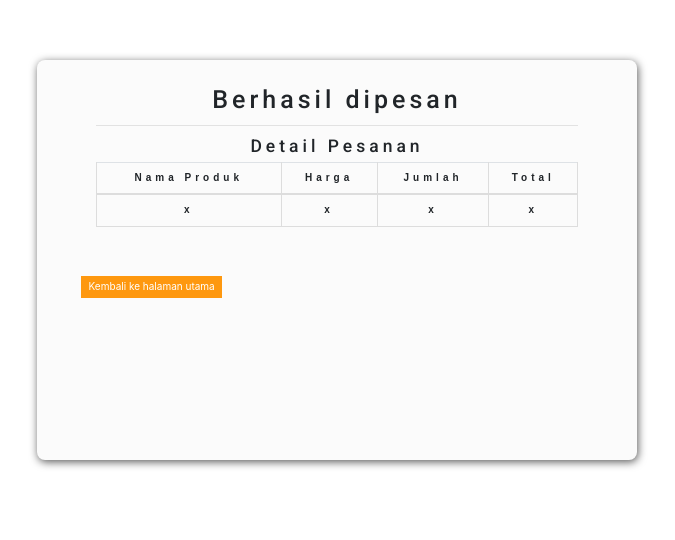
After one commit to kritingkenway/ci4-musik, a CodeIgniter 4 app: the page made by app/Views/berhasil2.php in a window 1280 px wide. The commit adds this page. Shown: the top 540 px of the page, without its empty margins (303-978 px from the left). Run offline with PHP 8.4 and a stand-in for CodeIgniter, Linux system fonts and the light colour scheme; the template is opened without the code that fills it, so the values that code supplies are empty; some libraries are stand-ins or nearby versions.

Commit message:
(update)

```diff
--- /dev/null
+++ b/app/Views/berhasil2.php
@@ -0,0 +1,73 @@
+<!doctype html>
+<html lang="en">
+
+<head>
+    <!-- Required meta tags -->
+    <meta charset="utf-8">
+    <meta name="viewport" content="width=device-width, initial-scale=1, shrink-to-fit=no">
+
+    <!-- Bootstrap CSS -->
+     <link href="http://localhost/musik/assets/frontend/css/bootstrap.min.css" rel="stylesheet">
+    <link href="http://localhost/musik/assets/frontend/css/font-awesome.min.css" rel="stylesheet">
+    <link href="http://localhost/musik/assets/frontend/css/prettyPhoto.css" rel="stylesheet">
+    <link href="http://localhost/musik/assets/frontend/css/price-range.css" rel="stylesheet">
+    <link href="http://localhost/musik/assets/frontend/css/animate.css" rel="stylesheet">
+  <link href="http://localhost/musik/assets/frontend/css/main.css" rel="stylesheet">
+  <link href="http://localhost/musik/assets/frontend/css/responsive.css" rel="stylesheet">
+    <link rel="shortcut icon" href="http://localhost/musik/assets/frontend/images/ico/favicon.ico">
+    <link rel="apple-touch-icon-precomposed" sizes="144x144" href="http://localhost/musik/assets/frontend/images/ico/apple-touch-icon-144-precomposed.png">
+    <link rel="apple-touch-icon-precomposed" sizes="114x114" href="http://localhost/musik/assets/frontend/images/ico/apple-touch-icon-114-precomposed.png">
+    <link rel="apple-touch-icon-precomposed" sizes="72x72" href="http://localhost/musik/assets/frontend/images/ico/apple-touch-icon-72-precomposed.png">
+    <link rel="apple-touch-icon-precomposed" href="http://localhost/musik/assets/frontend/images/ico/apple-touch-icon-57-precomposed.png">
+
+
+
+    <link rel="stylesheet" href="https://stackpath.bootstrapcdn.com/bootstrap/4.5.0/css/bootstrap.min.css" integrity="sha384-9aIt2nRpC12Uk9gS9baDl411NQApFmC26EwAOH8WgZl5MYYxFfc+NcPb1dKGj7Sk" crossorigin="anonymous">
+    <link rel="stylesheet" type="text/css" href="css/bootstrap.min.css">
+    <link rel="stylesheet" type="text/css" href="style4.css">
+    <link rel="stylesheet" type="text/css" href="fontawesome/css/all.min.css">
+
+
+
+
+    <title>Informasi</title>
+</head>
+
+<body>
+
+           <div id="card">
+            <div id="card-content">
+      <div id="card-title">
+
+        <section class="konten">
+        <div class="container">
+            <h1>Berhasil dipesan</h1>
+            <hr>
+            <table class="table table-bordered">
+
+            <h3>Detail Pesanan</h3>
+                <thead>
+                    <tr>
+                        <th>Nama Produk</th>
+                        <th>Harga</th>
+                        <th>Jumlah</th>
+                        <th>Total</th>
+                    </tr>
+                </thead>
+                <tbody>
+
+                    <tr>
+                        <th>x</th>
+                        <th>x</th>
+                        <th>x</th>
+                        <th>x</th>
+                    </tr>
+                </tbody>
+            </table>
+        </div>
+</section>
+
+        </div>
+        </form>
+        <a href="home.php" class="btn btn-primary">Kembali ke halaman utama</a>
+    </div>
--- a/app/Views/collection.php
+++ b/app/Views/collection.php
@@ -48,6 +48,9 @@
           </li>
 
           <?php if (session()->has('logged-in')) { ?>
+            <li class="nav-item">
+              <a class="nav-link mr-4" href="/konfirmasi-pembayaran">Konfirmasi Pembayaran</a>
+            </li>
 
             <li class="nav-item">
               <a class="nav-link mr-4 " href="/logout">LOGOUT</a>
--- a/app/Views/keranjang.php
+++ b/app/Views/keranjang.php
@@ -37,9 +37,9 @@
                     <li class="nav-item">
                         <a class="nav-link mr-4" href="/collection">DAFTAR BARANG</a>
                     </li>
-                    <!-- <li class="nav-item">
-                        <a class="nav-link mr-4" href="login.php">LOGOUT</a>
-                    </li> -->
+                    <li class="nav-item">
+                        <a class="nav-link mr-4" href="/konfirmasi-pembayaran">Konfirmasi Pembayaran</a>
+                    </li>
                     <li class="nav-item">
                         <a class="nav-link mr-4" href="/logout">LOGOUT</a>
                     </li>
--- a/app/Views/keranjang2.php
+++ b/app/Views/keranjang2.php
@@ -62,6 +62,9 @@
           </li>
           <li class="nav-item">
             <a class="nav-link mr-4 text-white" href="/collection">DAFTAR BARANG</a>
+          </li>
+          <li class="nav-item">
+            <a class="nav-link mr-4 text-white" href="/konfirmasi-pembayaran">Konfirmasi Pembayaran</a>
           </li>
 
           <li class="nav-item">
--- /dev/null
+++ b/public/css/style4.css
@@ -0,0 +1,134 @@
+html{
+       background-repeat: no-repeat;
+}
+    #card {
+        background: #fbfbfb;
+        border-radius: 8px;
+        box-shadow: 1px 2px 8px rgba(0, 0, 0, 0.65);
+        height: 400px;
+        margin: 6rem auto 8.1rem auto;
+        width: 600px;
+}
+#card-content {
+      padding: 12px 44px;
+}
+#card-title {
+      font-family: "Raleway Thin", sans-serif;
+      letter-spacing: 4px;
+      padding-bottom: 23px;
+      padding-top: 13px;
+      text-align: center;
+}
+.underline-title {
+      background: -webkit-linear-gradient(right, #856646, #8b6a49);
+      height: 2px;
+      margin: -1.1rem auto 0 auto;
+      width: 89px;
+}
+a {
+    text-decoration: none;
+}
+label {
+    font-family: "Raleway", sans-serif;
+    font-size: 11pt;
+}
+#forgot-pass {
+    color: #906e4b;
+    font-family: "Raleway", sans-serif;
+    font-size: 10pt;
+    margin-top: 3px;
+    text-align: right;
+}
+.form {
+    align-items: left;
+    display: flex;
+    flex-direction: column;
+}
+.form-border {
+    background: -webkit-linear-gradient(right, #cdb7a1, #906e4b);
+    height: 1px;
+    width: 100%;
+}
+.form-content {
+    background: #fbfbfb;
+    border: none;
+    outline: none;
+    padding-top: 14px;
+}
+#signup {
+    color: #906e4b;
+    font-family: "Raleway", sans-serif;
+    font-size: 10pt;
+    margin-top: 16px;
+    text-align: center;
+}
+#submit-btn {
+    background: -webkit-linear-gradient(right, #5a452f, #55412c);
+    border: none;
+    border-radius: 21px;
+    box-shadow: 0px 1px 8px #856646;
+    cursor: pointer;
+    color: white;
+    margin: 0 auto;
+    margin-top: 50px;
+    transition: 0.25s;
+    width: 153px;
+}
+#submit-btn:hover {
+    box-shadow: 0px 1px 18px #806143;
+}
+.navbar .navbar-nav .nav-link:hover {
+    color: orange;
+}
+.progress-step-container{
+    display: flex;
+    justify-content: center;
+    align-items: center;
+    flex-direction: column;
+}
+
+.step-check{
+    background-color: rgb(0, 132, 255);
+    height: 30px;
+    width: 30px;
+    border-radius: 30px;
+    margin-bottom: 1rem;
+    position: relative;
+    background-image: url(Resources/check.svg);
+    background-position: center;
+    background-repeat: no-repeat;
+    background-size: 60%;
+}
+
+.progress-step-container:nth-of-type(3) .step-check::after{
+    display: none;
+}
+.progress-step-container:nth-of-type(3) .step-check{
+    background-image: none;
+    background-color: white;
+    border: 2px solid grey;
+}
+
+.progress-step-container:nth-of-type(2) .step-check::after{
+    background-color: grey;
+}
+
+.progress-step-container:nth-of-type(2) .step-check{
+    background-image: none;
+    background-color: white;
+    border: 2px solid rgb(0, 132, 255);
+}
+
+.step-check::after{
+    content: "";
+    width: 15vw;
+    height: 2px;
+    background-color: inherit;
+    position: absolute;
+    top: 50%;
+    right: 0;
+    transform: translateX(100%) translateY(-50%);
+}
+
+
+}
```
Also changed, not shown: app/Views/berhasil.php (+6 -1 lines), app/Views/pesanan.php (added, +50 -0 lines).
